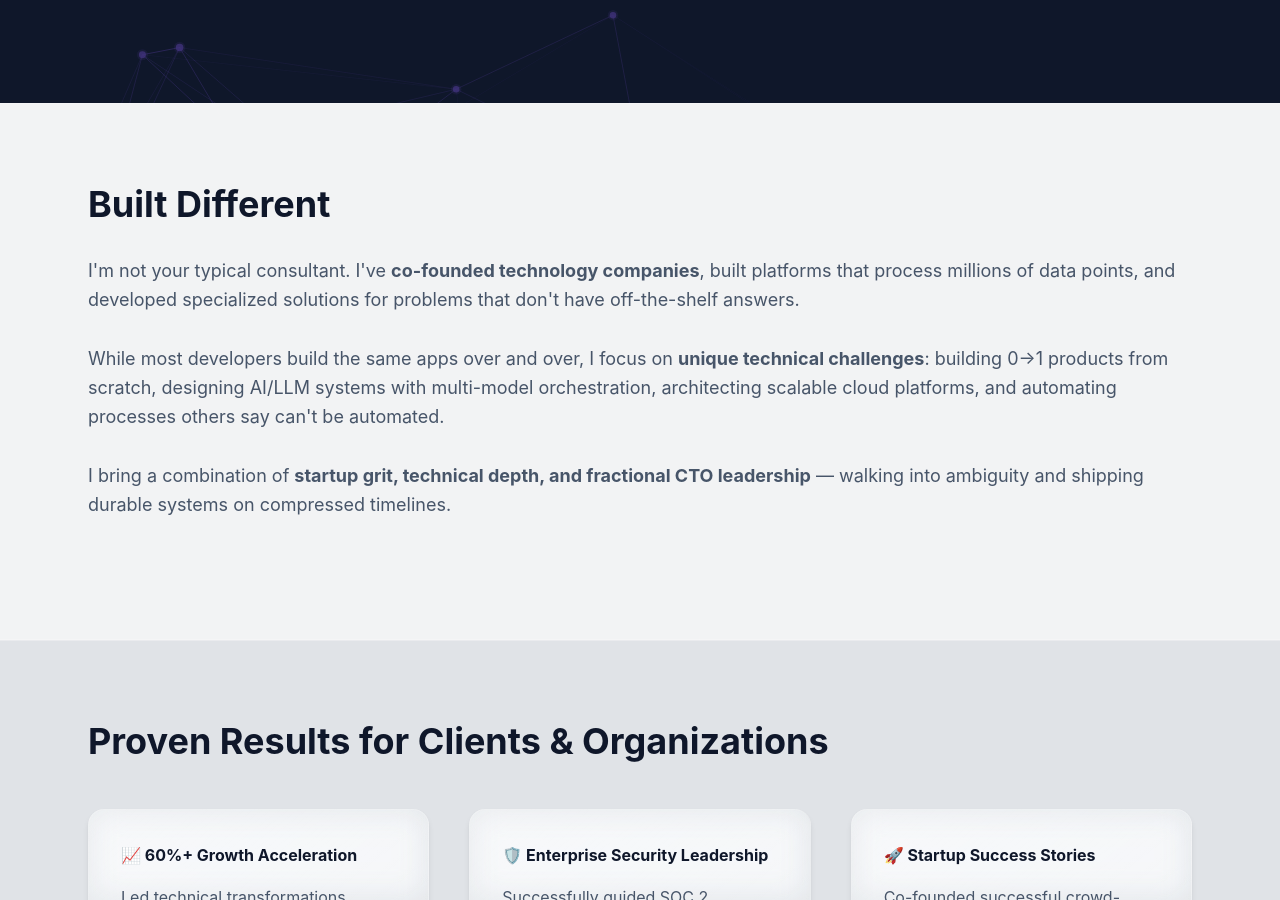
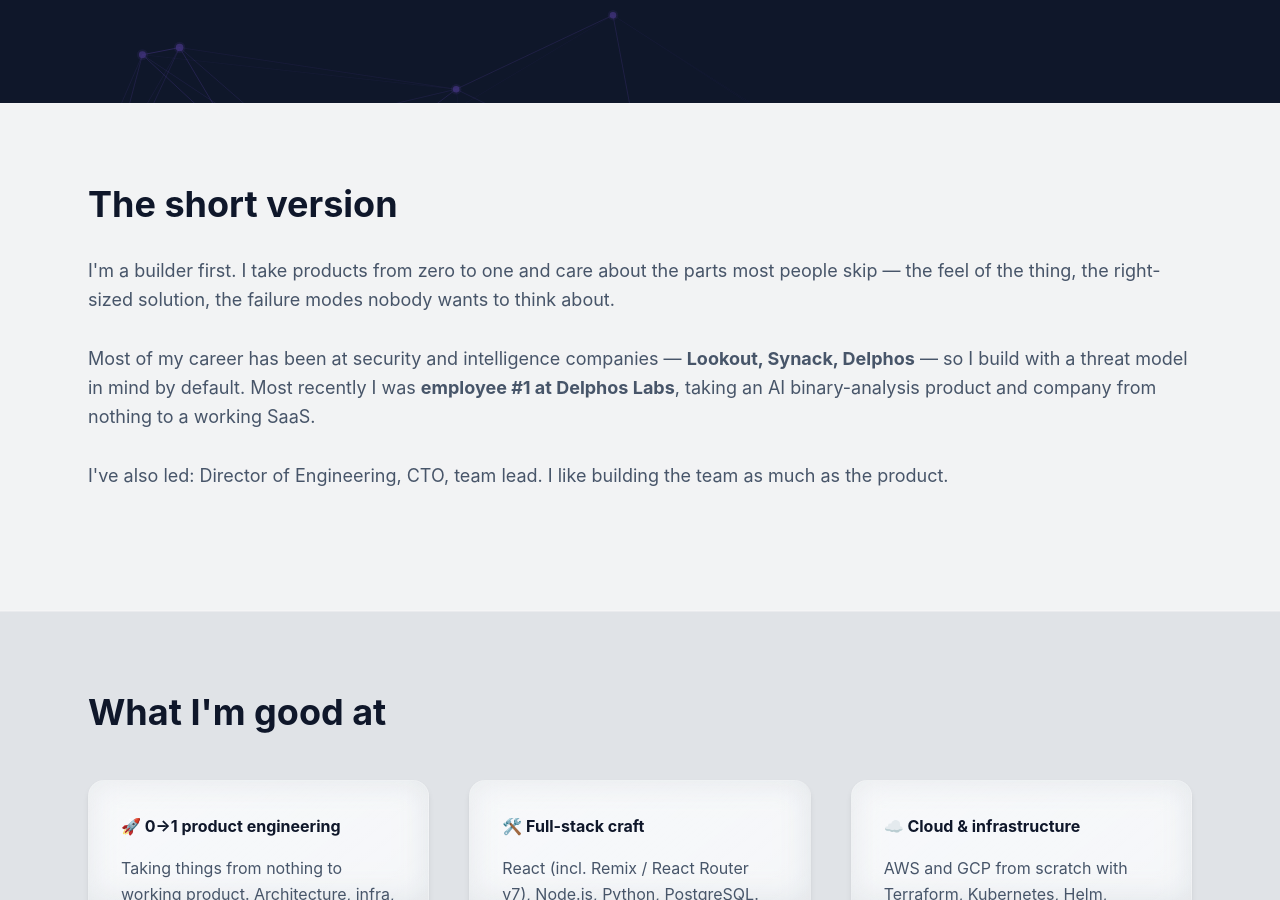
Before and after one commit to egeste/egeste.github.io, a Jekyll site: the page built from about.md, in a window 1280 px wide and 900 px high, scrolled down 592 px. Built offline with Jekyll 4.4.1, drawn with Linux system fonts in a browser that asks for light colours; nearby versions of some CDN libraries; some of the changed text lies outside the part shown.

Commit message:
feat: rewrite About in real voice with named testimonials

```diff
--- a/about.md
+++ b/about.md
@@ -1,8 +1,8 @@
 ---
 layout: service
-title: About Steve Regester - Co-Founder, Technical Leader & OSINT Specialist
-description: Meet Steve Regester, co-founder and technical leader who has built companies from the ground up and specializes in unique technical challenges like OSINT solutions, application security, and rapid development for complex problems.
-keywords: technology consultant, engineering consultant, startup CTO, technical advisor, full-stack consultant, security consultant, OSINT specialist, Southwest Washington technology consultant
+title: About Steve Regester — Founding Engineer & Technical Leader
+description: Steve Regester is a founding/staff software engineer and technical leader. Fifteen years building high-quality software from 0 to 1 across security, intelligence, pharma, and fintech.
+keywords: Steve Regester, founding engineer, technical leader, software architect, Portland Oregon, React, Node.js, Python
 sitemap:
   priority: 0.9
   changefreq: weekly
@@ -11,113 +11,74 @@
 
 hero:
   title: "Steve Regester"
-  subtitle: "Co-Founder & Technical Leader"
-  description: "From co-founding tech companies to building specialized OSINT platforms<br>I solve technical problems that others can't or won't tackle"
-  location: "Southwest Washington • Portland Metro Area • Available Remotely"
+  subtitle: "Founding engineer & technical leader"
+  description: "Fifteen years building high-quality software from zero to one<br>Security, intelligence, pharma, fintech — usually from nothing"
+  location: "Portland, Oregon • Open to founding- and early-engineer roles, remote or local"
 
 value_prop:
-  title: "Built Different"
-  subtitle: "I'm not your typical consultant. I've <strong>co-founded technology companies</strong>, built platforms that process millions of data points, and developed specialized solutions for problems that don't have off-the-shelf answers.<br><br>While most developers build the same apps over and over, I focus on <strong>unique technical challenges</strong>: building 0→1 products from scratch, designing AI/LLM systems with multi-model orchestration, architecting scalable cloud platforms, and automating processes others say can't be automated.<br><br>I bring a combination of <strong>startup grit, technical depth, and fractional CTO leadership</strong> — walking into ambiguity and shipping durable systems on compressed timelines."
+  title: "The short version"
+  subtitle: "I'm a builder first. I take products from zero to one and care about the parts most people skip — the feel of the thing, the right-sized solution, the failure modes nobody wants to think about.<br><br>Most of my career has been at security and intelligence companies — <strong>Lookout, Synack, Delphos</strong> — so I build with a threat model in mind by default. Most recently I was <strong>employee #1 at Delphos Labs</strong>, taking an AI binary-analysis product and company from nothing to a working SaaS.<br><br>I've also led: Director of Engineering, CTO, team lead. I like building the team as much as the product."
 
 services:
-  title: "Proven Results for Clients & Organizations"
+  title: "What I'm good at"
   items:
-    - title: "📈 60%+ Growth Acceleration"
-      description: "Led technical transformations resulting in dramatic user engagement increases, improved product performance, and accelerated time-to-market for multiple clients"
-    - title: "🛡️ Enterprise Security Leadership"
-      description: "Successfully guided SOC 2 certification processes, implemented comprehensive security frameworks, and established security-first development cultures"
-    - title: "🚀 Startup Success Stories"
-      description: "Co-founded successful crowd-fundraising platform serving nonprofits nationwide, providing hands-on experience in 0-1 product development and scaling"
-    - title: "⚡ Operational Excellence"
-      description: "Doubled team productivity through automation implementations, optimized development workflows, and strategic technology choices"
-    - title: "🏗️ Technical Architecture"
-      description: "Designed and implemented scalable cloud-native systems, microservices architectures, and robust data pipelines for enterprise clients"
-    - title: "👥 Team Development"
-      description: "Mentored engineering teams, established best practices, and created high-performance technical cultures focused on quality and innovation"
+    - title: "🚀 0→1 product engineering"
+      description: "Taking things from nothing to working product. Architecture, infra, and the first version of everything — under real uncertainty, with judgment about what to build and what to skip."
+    - title: "🛠️ Full-stack craft"
+      description: "React (incl. Remix / React Router v7), Node.js, Python, PostgreSQL. End-to-end ownership with taste — right-sized solutions and software that feels good to use."
+    - title: "☁️ Cloud & infrastructure"
+      description: "AWS and GCP from scratch with Terraform, Kubernetes, Helm, Docker. Distributed processing (Celery, RabbitMQ), CI/CD, feature flags, observability."
+    - title: "🔒 Security-first engineering"
+      description: "A career at security/intelligence companies means secure-by-default is a habit, not an afterthought. Led the work behind a company's first SOC 2."
+    - title: "👥 Engineering leadership"
+      description: "Director of Engineering and CTO experience. Hiring, mentoring, code review, and the kind of culture where people feel safe enough to do their best work."
+    - title: "🤖 AI-augmented development"
+      description: "Building with and around modern AI — most recently automating binary reverse engineering. I think in specifications, not just syntax."
 
 cta:
-  title: "Let's Build Something Exceptional Together"
-  description: "Ready to accelerate your technical growth and overcome complex challenges? Let's discuss how strategic technology consulting can transform your business."
-  subject: "Technology Consulting Inquiry"
-  primary_button: "Schedule Consultation"
-  secondary_button: "View Case Studies"
+  title: "Let's build something"
+  description: "I'm looking for founding- and early-engineer roles where I can own real surface area and take something from zero to one. If that's you, let's talk."
+  subject: "Let's talk"
+  primary_button: "Email me"
+  secondary_button: "Read my résumé"
   info:
-    highlight: "Free Initial Consultation • Flexible Engagement Models • Proven Results"
+    highlight: "Open to founding/early-engineer roles • Remote or Portland, OR"
     tagline: ""
 ---
 
-<!-- Professional Profile Section -->
+<!-- Profile -->
 <section class="w-full py-16 md:py-20 bg-white/95 backdrop-blur-lg border-t border-white/20">
-  <div class="w-full px-4 md:max-w-6xl md:mx-auto md:px-6">
+  <div class="w-full px-4 md:max-w-4xl md:mx-auto md:px-6">
     <div class="flex flex-col md:flex-row items-center gap-8 md:gap-12">
       <div class="flex-shrink-0">
-        <img src="{{ '/assets/images/steve-regester-headshot.png' | relative_url }}" alt="Steve Regester - Technical Co-Founder & Engineering Leader" class="w-48 h-48 md:w-56 md:h-56 object-cover rounded-2xl border-[3px] border-slate-200 shadow-lg">
+        <img src="{{ '/assets/images/steve-regester-headshot.png' | relative_url }}" alt="Steve Regester" class="w-48 h-48 md:w-56 md:h-56 object-cover rounded-2xl border-[3px] border-slate-200 shadow-lg">
       </div>
-      <div class="flex-1 text-center md:text-left">
-        <h2 class="text-2xl sm:text-3xl font-bold text-slate-900 mb-4">About Steve Regester</h2>
-        <p class="text-slate-600 leading-relaxed mb-4">Systems architect and technical leader with 15+ years building production platforms from zero. From co-founding technology companies to designing autonomous AI publishing engines, I specialize in 0→1 product builds, AI/LLM systems, and fractional CTO engagements.</p>
-        <p class="text-slate-600 leading-relaxed">I focus on unique technical problems that require innovative solutions: multi-model AI orchestration, OSINT intelligence platforms, advanced security testing, rapid prototyping for complex domains, and automation systems for processes others consider impossible to automate.</p>
+      <div class="flex-1 text-center md:text-left space-y-4">
+        <p class="text-slate-600 leading-relaxed">I started writing code because it was the closest thing I'd found to magic — the ability to make an idea real. Fifteen years later, that's still the part I care about. I've spent that time building in domains where the details matter: mobile security at Lookout, crowdsourced pentesting at Synack, pharma research at Studylog, AI binary analysis at Delphos.</p>
+        <p class="text-slate-600 leading-relaxed">The thing I keep coming back to is the <em>feel</em> of software — the difference between systems that flow and systems that grind. Good software respects momentum and the person on the other side of the screen. That belief shows up in everything I build, and it's the standard I hold teams to.</p>
       </div>
     </div>
   </div>
 </section>
 
-<!-- Testimonials Section -->
+<!-- Testimonials (real, named) -->
 <section class="w-full py-16 md:py-20 bg-slate-50/90 backdrop-blur-md border-t border-white/30">
   <div class="w-full px-4 md:max-w-6xl md:mx-auto md:px-6">
-    <h2 class="text-2xl sm:text-3xl lg:text-4xl font-bold text-slate-900 mb-8">What Clients & Colleagues Say</h2>
+    <h2 class="text-2xl sm:text-3xl lg:text-4xl font-bold text-slate-900 mb-8">What colleagues say</h2>
     <div class="grid grid-cols-1 sm:grid-cols-2 lg:grid-cols-3 gap-6 sm:gap-8" role="list">
       <div class="bg-gradient-to-br from-white/25 via-white/10 to-white/5 backdrop-blur-lg border border-white/20 rounded-2xl p-6 sm:p-8 shadow-md" role="listitem">
-        <blockquote class="italic text-slate-700 m-0 py-4">
-          "Steve's technical leadership and strategic vision were instrumental in our platform transformation. His ability to balance innovation with practical execution is exceptional."
-        </blockquote>
-        <p class="font-bold text-violet-600 mt-4">— Technology Executive, Enterprise Client</p>
+        <blockquote class="italic text-slate-700 m-0 py-2">"He goes above and beyond to break down complex concepts… while allowing you the autonomy to learn from your failures, creating a culture of intellectual vulnerability. Steve doesn't settle for mediocre code; he consistently delivers beautiful, clear, best-practice code."</blockquote>
+        <p class="font-bold text-violet-600 mt-4">— Christina Wright, who reported to Steve at Studylog</p>
       </div>
       <div class="bg-gradient-to-br from-white/25 via-white/10 to-white/5 backdrop-blur-lg border border-white/20 rounded-2xl p-6 sm:p-8 shadow-md" role="listitem">
-        <blockquote class="italic text-slate-700 m-0 py-4">
-          "Working with Steve elevated our entire engineering culture. His mentorship approach and technical expertise helped our team achieve breakthrough results."
-        </blockquote>
-        <p class="font-bold text-violet-600 mt-4">— Senior Engineering Manager</p>
+        <blockquote class="italic text-slate-700 m-0 py-2">"I haven't before or since met anyone more passionate about engineering front-end applications in a structured way. His skills were in very high demand and allowed us to build web-based tools for very complex analysis workflows."</blockquote>
+        <p class="font-bold text-violet-600 mt-4">— Mikko Tervahauta, Staff Engineer at Oura (led Steve at Lookout)</p>
       </div>
       <div class="bg-gradient-to-br from-white/25 via-white/10 to-white/5 backdrop-blur-lg border border-white/20 rounded-2xl p-6 sm:p-8 shadow-md" role="listitem">
-        <blockquote class="italic text-slate-700 m-0 py-4">
-          "Steve's security expertise and systematic approach to SOC 2 compliance saved us months of work and gave us confidence in our security posture."
-        </blockquote>
-        <p class="font-bold text-violet-600 mt-4">— Startup Founder & CEO</p>
+        <blockquote class="italic text-slate-700 m-0 py-2">"His ability to get a good overview of large and complex systems and design and implement elegant solutions for them is very impressive. He always pushed for the right solution first."</blockquote>
+        <p class="font-bold text-violet-600 mt-4">— Christophe Verbinnen, Principal Architect at KnowBe4</p>
       </div>
     </div>
+    <p class="text-slate-500 text-sm mt-6 italic">More references available on <a href="https://linkedin.com/in/egeste" class="text-violet-600 hover:text-violet-700">LinkedIn</a>.</p>
   </div>
 </section>
-
-<!-- Core Expertise Section -->
-<section class="w-full py-16 md:py-20 bg-white/95 backdrop-blur-lg border-t border-white/20">
-  <div class="w-full px-4 md:max-w-6xl md:mx-auto md:px-6">
-    <h2 class="text-2xl sm:text-3xl lg:text-4xl font-bold text-slate-900 mb-8">Core Consulting Expertise</h2>
-    <div class="grid grid-cols-1 sm:grid-cols-2 lg:grid-cols-3 gap-6 sm:gap-8" role="list">
-      <div class="bg-gradient-to-br from-white/25 via-white/10 to-white/5 backdrop-blur-lg border border-white/20 rounded-2xl p-6 sm:p-8 shadow-md transition-all duration-300 hover:-translate-y-1.5 hover:scale-[1.02] hover:shadow-2xl hover:border-indigo-500/30 hover:bg-white/40" role="listitem">
-        <strong class="text-slate-900 font-bold mb-4 block">🎯 Startup & Fractional CTO Services</strong>
-        <span class="text-slate-600 leading-relaxed block">0-1 product development, technical strategy, founding engineer expertise, MVP architecture, and strategic technology decision-making for early-stage companies</span>
-      </div>
-      <div class="bg-gradient-to-br from-white/25 via-white/10 to-white/5 backdrop-blur-lg border border-white/20 rounded-2xl p-6 sm:p-8 shadow-md transition-all duration-300 hover:-translate-y-1.5 hover:scale-[1.02] hover:shadow-2xl hover:border-indigo-500/30 hover:bg-white/40" role="listitem">
-        <strong class="text-slate-900 font-bold mb-4 block">💻 Full-Stack Engineering Excellence</strong>
-        <span class="text-slate-600 leading-relaxed block">React, Node.js, Python, cloud architecture, database design, API development, and end-to-end application development with enterprise-grade quality</span>
-      </div>
-      <div class="bg-gradient-to-br from-white/25 via-white/10 to-white/5 backdrop-blur-lg border border-white/20 rounded-2xl p-6 sm:p-8 shadow-md transition-all duration-300 hover:-translate-y-1.5 hover:scale-[1.02] hover:shadow-2xl hover:border-indigo-500/30 hover:bg-white/40" role="listitem">
-        <strong class="text-slate-900 font-bold mb-4 block">⚡ Business Process Automation</strong>
-        <span class="text-slate-600 leading-relaxed block">Workflow optimization, system integration, N8N automation platforms, operational efficiency improvements, and custom automation solutions</span>
-      </div>
-      <div class="bg-gradient-to-br from-white/25 via-white/10 to-white/5 backdrop-blur-lg border border-white/20 rounded-2xl p-6 sm:p-8 shadow-md transition-all duration-300 hover:-translate-y-1.5 hover:scale-[1.02] hover:shadow-2xl hover:border-indigo-500/30 hover:bg-white/40" role="listitem">
-        <strong class="text-slate-900 font-bold mb-4 block">🔒 Cybersecurity & Compliance</strong>
-        <span class="text-slate-600 leading-relaxed block">Penetration testing, security assessments, SOC 2 compliance, secure development practices, and comprehensive security program implementation</span>
-      </div>
-      <div class="bg-gradient-to-br from-white/25 via-white/10 to-white/5 backdrop-blur-lg border border-white/20 rounded-2xl p-6 sm:p-8 shadow-md transition-all duration-300 hover:-translate-y-1.5 hover:scale-[1.02] hover:shadow-2xl hover:border-indigo-500/30 hover:bg-white/40" role="listitem">
-        <strong class="text-slate-900 font-bold mb-4 block">🔍 OSINT & Intelligence Solutions</strong>
-        <span class="text-slate-600 leading-relaxed block">Open source intelligence platforms, digital surveillance systems, real-time monitoring solutions, and custom intelligence gathering tools</span>
-      </div>
-      <div class="bg-gradient-to-br from-white/25 via-white/10 to-white/5 backdrop-blur-lg border border-white/20 rounded-2xl p-6 sm:p-8 shadow-md transition-all duration-300 hover:-translate-y-1.5 hover:scale-[1.02] hover:shadow-2xl hover:border-indigo-500/30 hover:bg-white/40" role="listitem">
-        <strong class="text-slate-900 font-bold mb-4 block">👥 Technical Leadership & Mentorship</strong>
-        <span class="text-slate-600 leading-relaxed block">Team building, engineering culture development, technical mentorship, process optimization, and leadership coaching for growing technical teams</span>
-      </div>
-    </div>
-  </div>
-</section>
```
